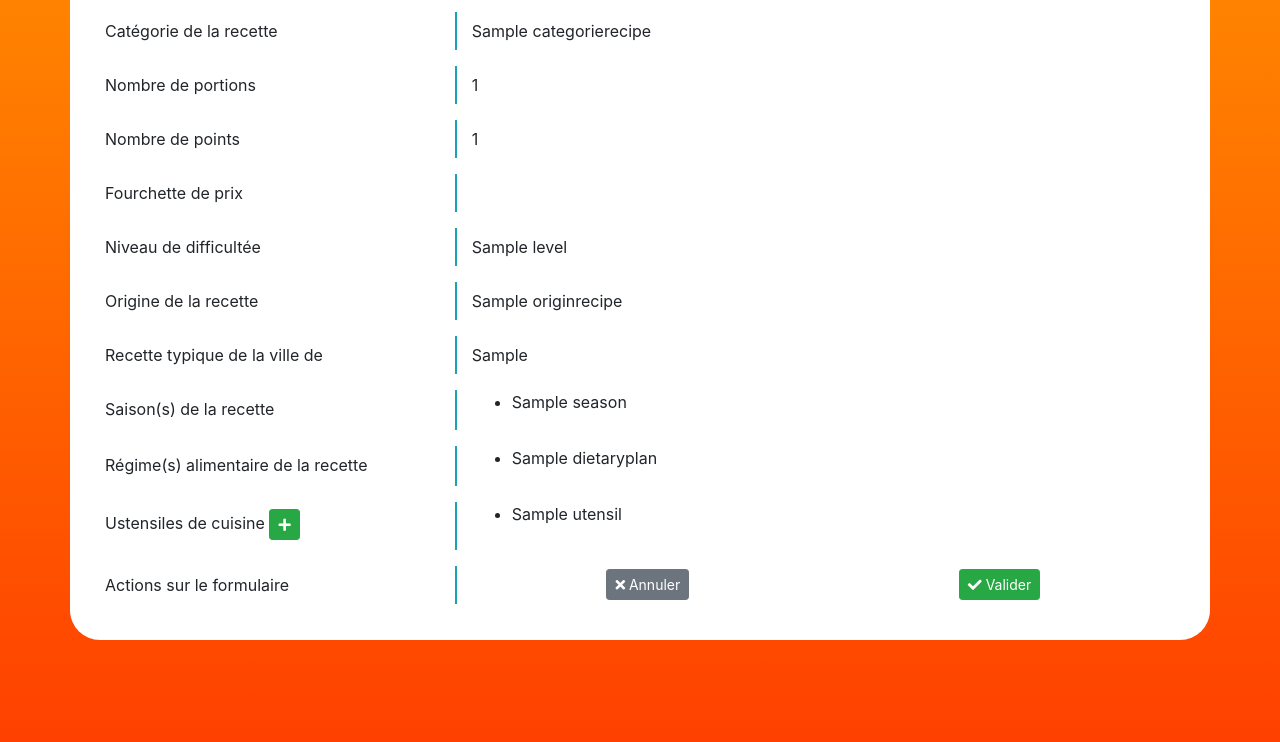
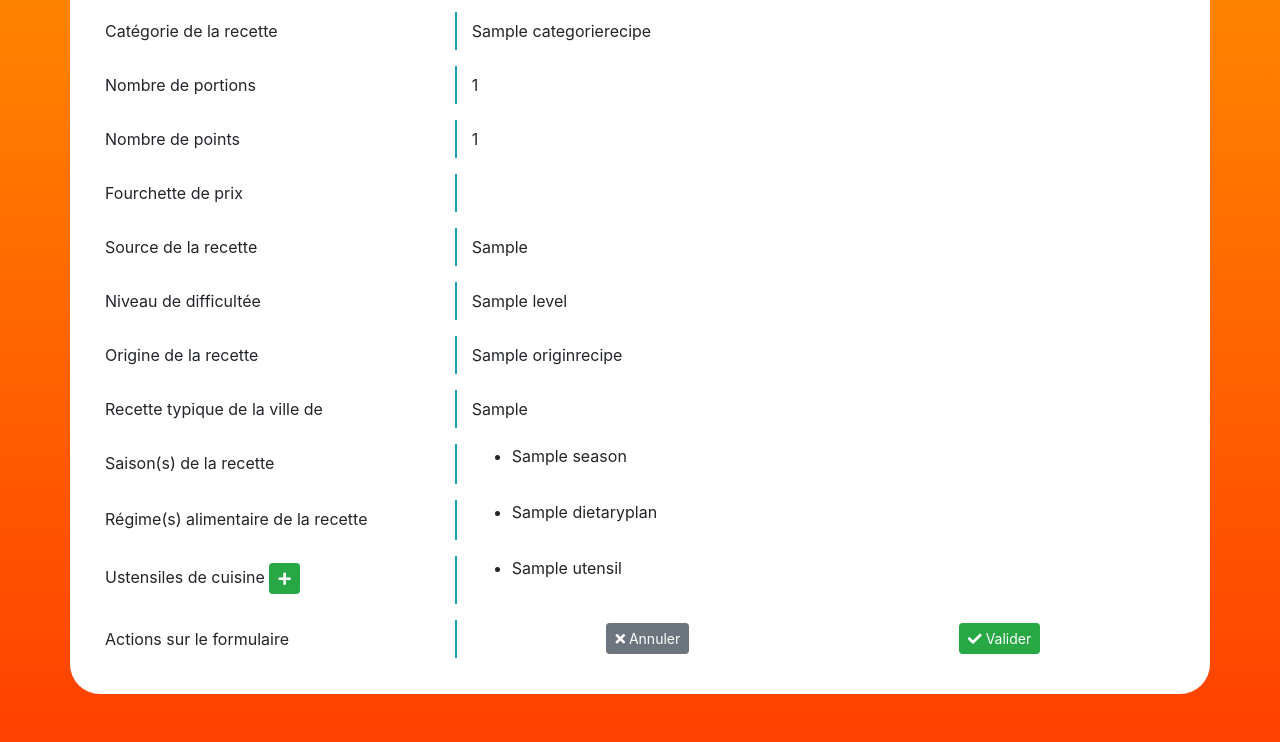
Before and after one commit to riderflo85/feedeasyform, a Django app: page /planning/detail/recipe/1/ in a window 1280 px wide. Shown: the part 655-1397 px from the top of the page. Run offline with Django 3.2, Linux system fonts and the light colour scheme; tables that the repository leaves empty hold one stand-in row (values such as "Sample post"); grey boxes marked "Sample" are stand-in pictures; some libraries are stand-ins or nearby versions.

Commit message:
Added the source field to the updated recipe form

```diff
--- a/planning/templates/planning/detail.html
+++ b/planning/templates/planning/detail.html
@@ -156,6 +156,12 @@
                     <label for="RecipePriceScale" class="col-sm-4 col-form-label border-label">Fourchette de prix</label>
                     <div class="col-sm-8">
                         <p class="form-control-plaintext" id="RecipePriceScale">{{ recipe.price_scale.name }}</P>
+                    </div>
+                </div>
+                <div class="form-group row">
+                    <label for="RecipeSource" class="col-sm-4 col-form-label border-label">Source de la recette</label>
+                    <div class="col-sm-8">
+                        <p class="form-control-plaintext" id="RecipeSource">{{ recipe.source }}</P>
                     </div>
                 </div>
                 <div class="form-group row">
--- a/planning/views.py
+++ b/planning/views.py
@@ -210,42 +210,44 @@ class RecipeDetailView(DetailView):
                 return JsonResponse({'status': 'done'})
 
             else:
-                recipe.name = request.POST['name']
-                recipe.preparation_time = request.POST['prepTime']
-                recipe.cooking_time = request.POST['cookTime']
-                recipe.step = request.POST['steps']
-                recipe.tip = request.POST['tips']
-                recipe.point = request.POST['point']
-                recipe.portion = request.POST['portion']
-                recipe.typical_recipe_city = request.POST['typical']
-                recipe.categorie = CategorieRecipe.objects.get(
-                    pk=int(request.POST['categ'])
-                )
-                recipe.price_scale = PriceScale.objects.get(
-                    pk=int(request.POST['price'])
-                )
-                recipe.level = Level.objects.get(
-                    pk=int(request.POST['level'])
-                )
-                recipe.origin = OriginRecipe.objects.get(
-                    pk=int(request.POST['origin'])
-                )
-                recipe.save()
+                return JsonResponse({'status': 'error'})
 
-                foods, utensils = parse_foods_and_utensils(
-                    request.POST['foods'],
-                    request.POST['utensils'],
-                )
-                diets, seasons = parse_diets_and_seasons(
-                    request.POST['dietary_plan'],
-                    request.POST['season']
-                )
-                updated_recipe_foods_and_utensils(recipe, foods, utensils)
-                updated_season_and_diet(recipe, diets, seasons)
+        else:
+            recipe.name = request.POST['name']
+            recipe.preparation_time = request.POST['prepTime']
+            recipe.cooking_time = request.POST['cookTime']
+            recipe.step = request.POST['steps']
+            recipe.tip = request.POST['tips']
+            recipe.point = request.POST['point']
+            recipe.portion = request.POST['portion']
+            recipe.typical_recipe_city = request.POST['typical']
+            recipe.source = request.POST['source']
+            recipe.categorie = CategorieRecipe.objects.get(
+                pk=int(request.POST['categ'])
+            )
+            recipe.price_scale = PriceScale.objects.get(
+                pk=int(request.POST['price'])
+            )
+            recipe.level = Level.objects.get(
+                pk=int(request.POST['level'])
+            )
+            recipe.origin = OriginRecipe.objects.get(
+                pk=int(request.POST['origin'])
+            )
+            recipe.save()
 
-                return JsonResponse({'test': 'ok'})
-        else:
-            return JsonResponse({'status': 'error'})
+            foods, utensils = parse_foods_and_utensils(
+                request.POST['foods'],
+                request.POST['utensils'],
+            )
+            diets, seasons = parse_diets_and_seasons(
+                request.POST['dietary_plan'],
+                request.POST['season']
+            )
+            updated_recipe_foods_and_utensils(recipe, foods, utensils)
+            updated_season_and_diet(recipe, diets, seasons)
+
+            return JsonResponse({'test': 'ok'})
 
 
 class CategorieDetailView(DetailView):
--- a/user/static/user/js/updateRecipe.js
+++ b/user/static/user/js/updateRecipe.js
@@ -220,6 +220,8 @@ function getAllFields() {
     const priceField = newFieldPrice(price);
     const level = $('#RecipeLevel');
     const levelField = newFieldLevel(level);
+    const source = $('#RecipeSource');
+    const sourceField = `<input type='text' name='source' id='id_source' required class='form-control' value="${source.contents()[0].data}">`;
     const origin = $('#RecipeOrigin');
     const originField = newFieldOrigin(origin);
     const typical = $('#RecipeTypical');
@@ -289,6 +291,11 @@ function getAllFields() {
             data: level,
             originHTML: level[0].outerHTML,
             field: levelField
+        },
+        source: {
+            data: source,
+            originHTML: source[0].outerHTML,
+            field: sourceField
         },
         origin: {
             data: origin,
```
